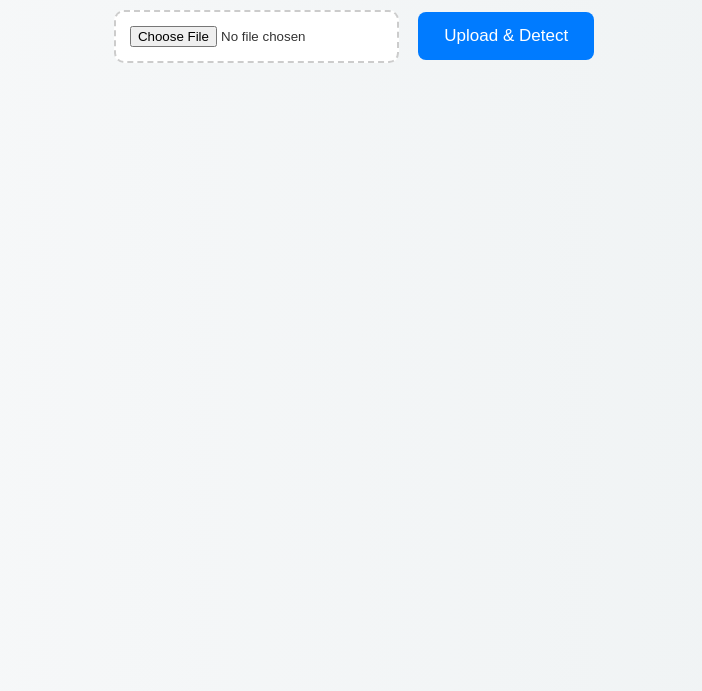
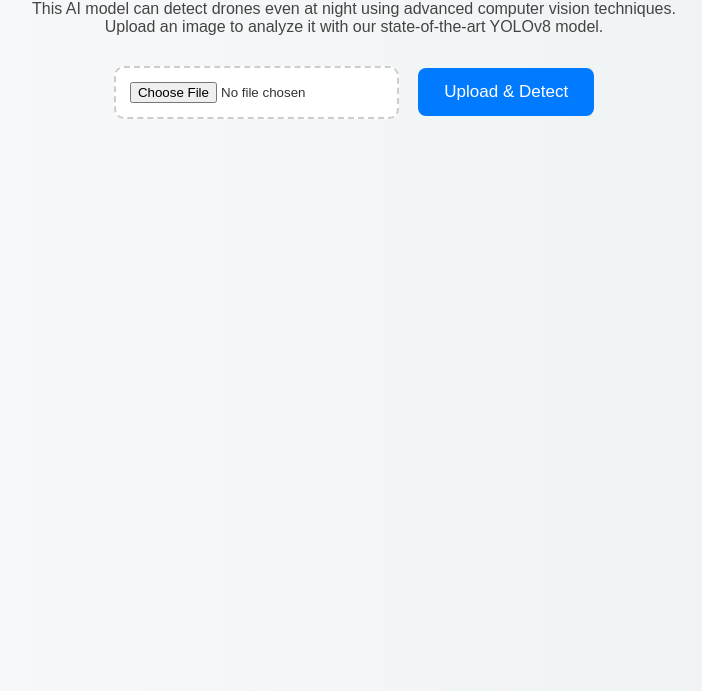
Before and after one commit to meenamahanth/DroneDetection_AI, a plain HTML site: page frontend/index.html in a window 1280 px wide. Shown: the part 109-800 px from the top of the page, without its empty margins (286-988 px from the left). Drawn offline with Linux system fonts and the light colour scheme.

Commit message:
Update index.html

```diff
--- a/frontend/index.html
+++ b/frontend/index.html
@@ -13,7 +13,13 @@
       text-align: center;
       padding: 50px 20px;
     }
-    h1 { font-size: 42px; margin-bottom: 20px; }
+    h1 { font-size: 42px; margin-bottom: 10px; }
+
+    .intro {
+      font-size: 16px;
+      color: #444;
+      margin-bottom: 30px;
+    }
 
     input[type="file"] {
       padding: 14px;
@@ -102,6 +108,11 @@
 <body>
 
   <h1>🚁 Drone Detection AI</h1>
+  <p class="intro">
+    This AI model can detect drones even at night using advanced computer vision techniques.<br>
+    Upload an image to analyze it with our state-of-the-art YOLOv8 model.
+  </p>
+
   <input type="file" id="imageUpload" />
   <button onclick="uploadImage()">Upload & Detect</button>
 
```
